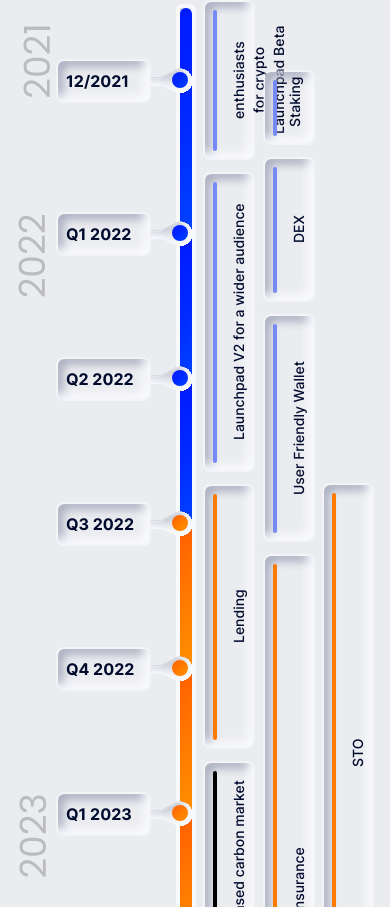
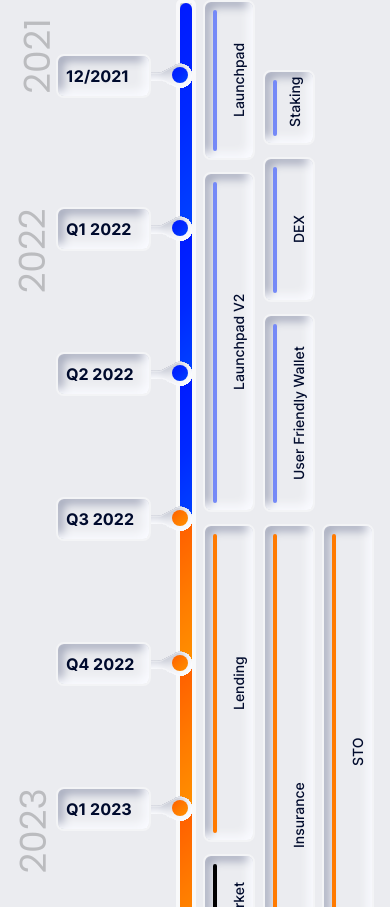
Before and after one commit to cardashift/landing, a React (Create React App) app: page / in a window 390 px wide. Shown: the part 8177-9084 px from the top of the page. Built offline with nearby package versions, Linux system fonts and the light colour scheme.

Commit message:
fix pipline in responsive version

```diff
--- a/src/sections/TimeLine.js
+++ b/src/sections/TimeLine.js
@@ -80,7 +80,10 @@ function TimeLine() {
     ],
     secondCol: [
       {
-        content: 'Launchpad Beta for crypto enthusiasts',
+        content:
+          windowSize < 768
+            ? 'Launchpad'
+            : 'Launchpad Beta for crypto enthusiasts',
         border: 'borderBlue',
         style: {
           height: 160,
@@ -88,24 +91,30 @@ function TimeLine() {
         },
       },
       {
-        content: 'Launchpad V2 for a wider audience',
+        content:
+          windowSize < 768
+            ? 'Launchpad V2 '
+            : 'Launchpad V2 for a wider audience',
         border: 'borderBlue',
         style: {
-          height: 300,
+          height: windowSize < 768 ? 340 : 300,
         },
       },
       {
         content: 'Lending',
         border: 'borderOrange',
         style: {
-          height: 265,
+          height: windowSize < 768 ? 318 : 265,
         },
       },
       {
-        content: 'Decentralized blockhain based carbon market',
+        content:
+          windowSize < 768
+            ? 'Decentralised Carbon Market'
+            : 'Decentralized blockhain based carbon market',
         border: 'borderBlack',
         style: {
-          height: 345,
+          height: windowSize < 768 ? 252 : 345,
         },
       },
     ],
@@ -132,14 +141,14 @@ function TimeLine() {
         content: 'User Friendly Wallet',
         border: 'borderBlue',
         style: {
-          height: 228,
+          height: windowSize < 768 ? 198 : 228,
         },
       },
       {
         content: 'Insurance',
         border: 'borderOrange',
         style: {
-          height: windowSize < 768 ? 652 : 265,
+          height: windowSize < 768 ? 583 : 265,
         },
       },
     ],
@@ -158,8 +167,9 @@ function TimeLine() {
         content: 'STO',
         border: 'borderOrange',
         style: {
-          height: 540,
-          transform: 'translateY(503px)',
+          height: windowSize < 768 ? 455 : 540,
+          transform:
+            windowSize < 768 ? 'translateY(544px)' : 'translateY(503px)',
         },
       },
     ],
@@ -167,7 +177,7 @@ function TimeLine() {
 
   return (
     <div className="relative" style={{ height: '85rem' }}>
-      <div className=" flex items-center pl-32 sm:pl-80 mt-28 left-8 absolute top-0 right-0">
+      <div className=" flex items-center pl-32 sm:pl-64 mt-28 left-8 absolute top-0 right-0">
         <div
           className="flex flex-col  "
           // style={{ transform: windowSize < 768 ? 'translateY(-110px)' : null }}
```
